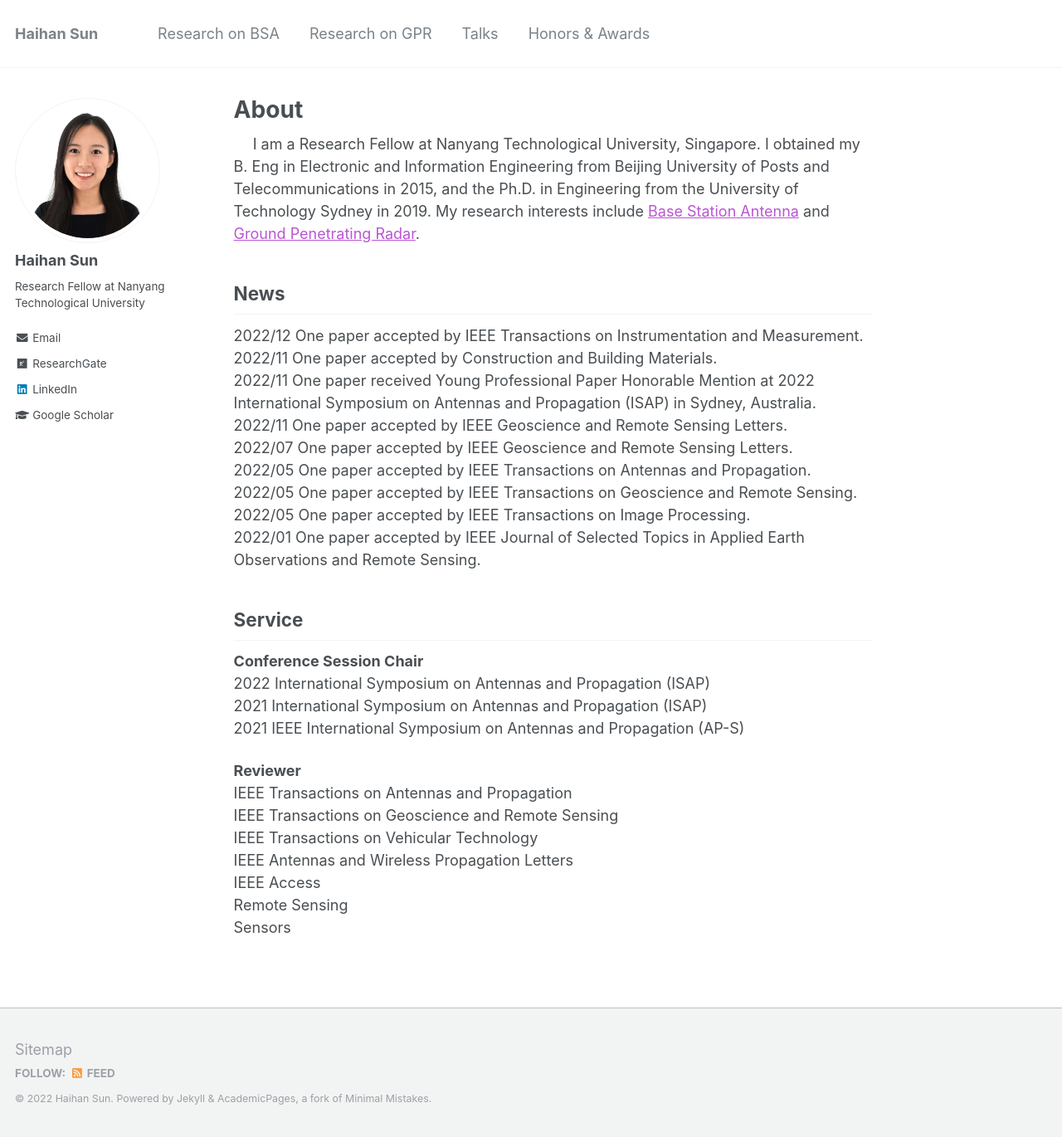
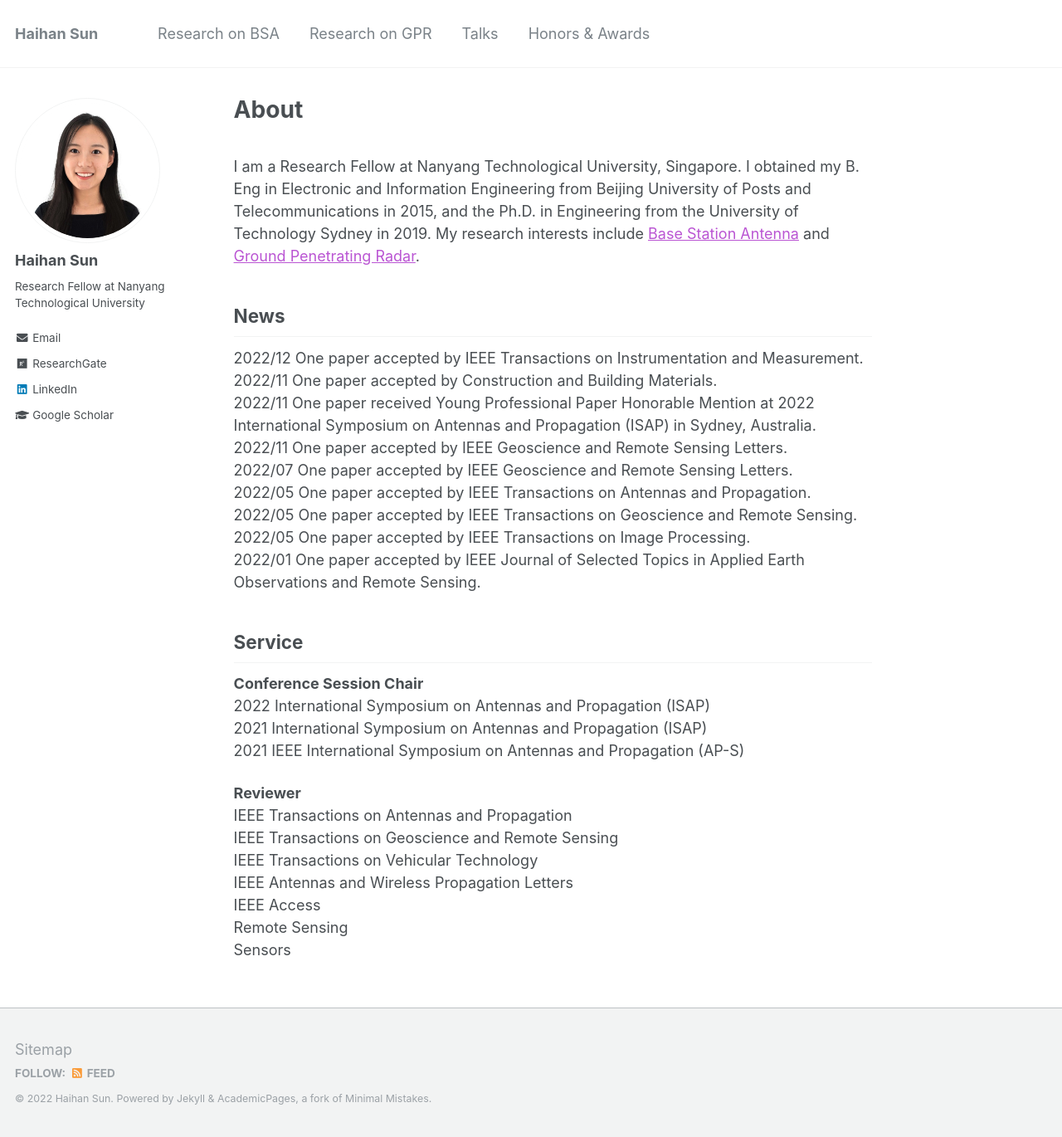
Before and after one commit to Haihan-Sun/Haihan-Sun.github.io, a Jekyll site: the page built from _pages/about.md, in a window 1280 px wide and 1370 px high. Shown: the whole window at 83% size. Built offline with Jekyll 4.4.1, drawn with Linux system fonts in a browser that asks for light colours.

Commit message:
Update about.md

```diff
--- a/_pages/about.md
+++ b/_pages/about.md
@@ -7,7 +7,7 @@ redirect_from:
   - /about.html
 ---
 
-&emsp;
+<br>
 I am a Research Fellow at Nanyang Technological University, Singapore. I obtained my B. Eng in Electronic and Information Engineering from Beijing University of Posts and Telecommunications in 2015, and the Ph.D. in Engineering from the University of Technology Sydney in 2019. My research interests include <a href="BSA.html"  style="color:MediumOrchid;">Base Station Antenna</a> and <a href="GPR.html"  style="color:MediumOrchid;"> Ground Penetrating Radar</a>.
 
 News
```
